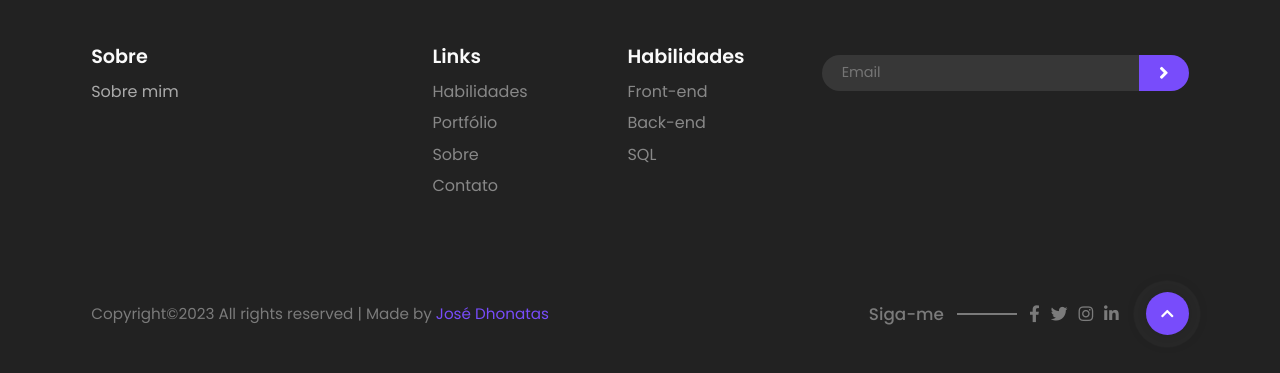
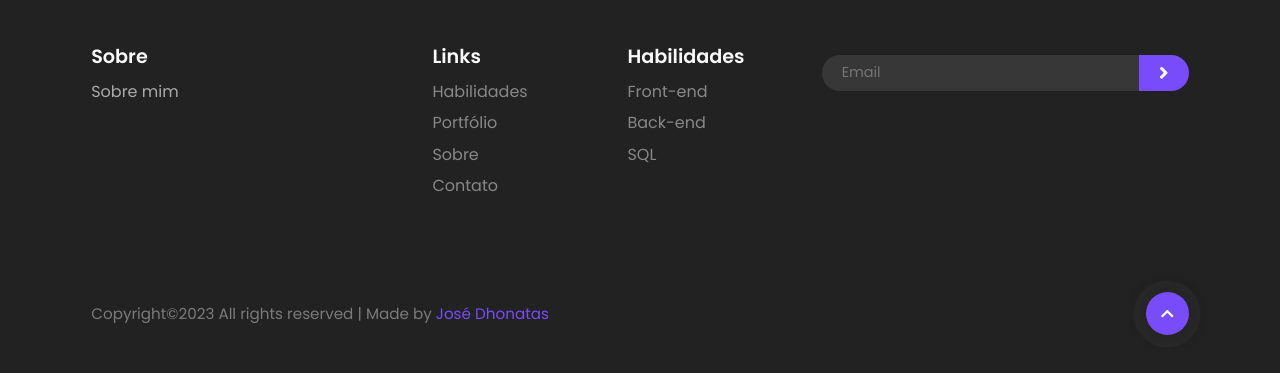
Before and after one commit to josedhontas/josedhontas.github.io, a plain HTML site: page index.html in a window 1280 px wide. Shown: the part 4490-4863 px from the top of the page. Drawn offline with nearby package versions, Linux system fonts and the light colour scheme.

Commit message:
icone_remocao

```diff
--- a/index.html
+++ b/index.html
@@ -446,21 +446,6 @@
 
         <div class="followme-wrap">
           <div class="followme">
-            <h3>Siga-me</h3>
-            <span class="footer-line"></span>
-            <div class="social-media">
-              <a href="#">
-                <i class="fab fa-facebook-f"></i>
-              </a>
-              <a href="#">
-                <i class="fab fa-twitter"></i>
-              </a>
-              <a href="#">
-                <i class="fab fa-instagram"></i>
-              </a>
-              <a href="#">
-                <i class="fab fa-linkedin-in"></i>
-              </a>
             </div>
           </div>
 
```
